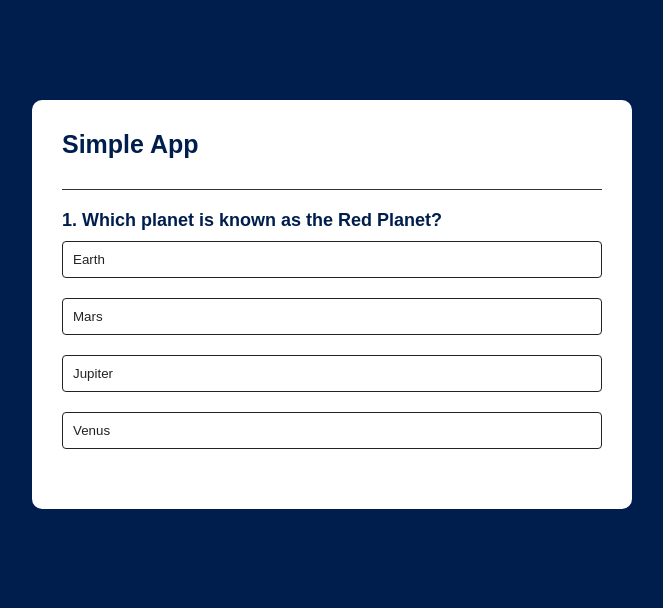
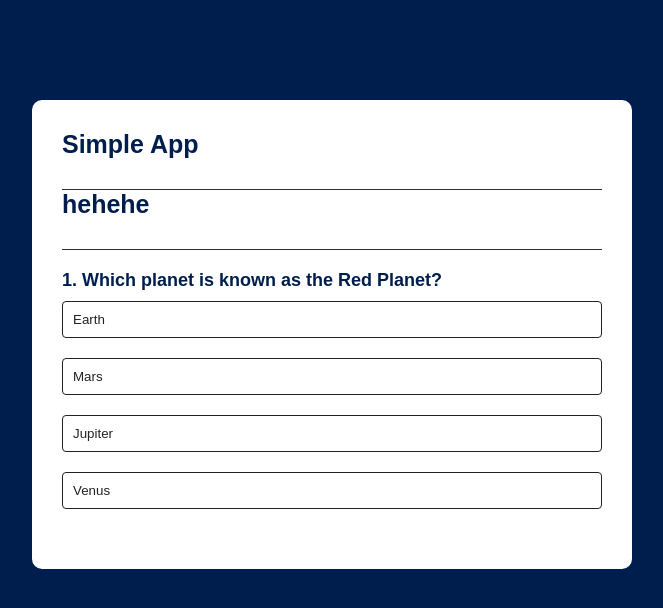
Before and after one commit to NguyenNhoPhuoc/QUIZ-APP, a plain HTML site: page index.html in a window 1280 px wide. Shown: the whole page, without its empty margins (308-971 px from the left). Drawn offline with Linux system fonts and the light colour scheme.

Commit message:
modify html hihi

```diff
--- a/index.html
+++ b/index.html
@@ -9,6 +9,7 @@
 <body>
     <div class="app">
         <h1>Simple App</h1>
+        <h1>hehehe</h1>
         <div class="quiz">
             <h2 id="question">Question goes here</h2>
             <div id="answer-buttons">
```
